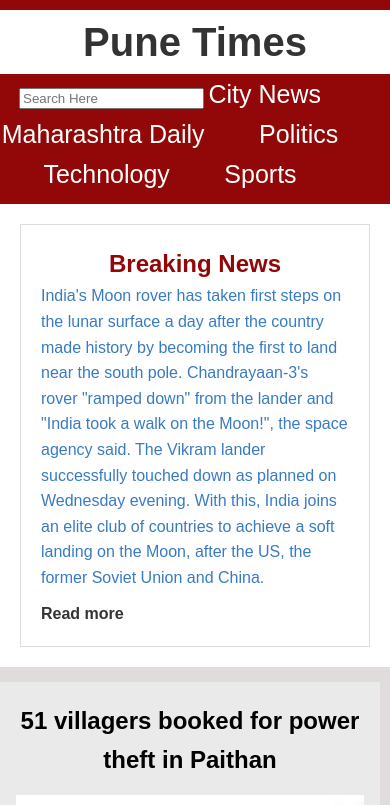
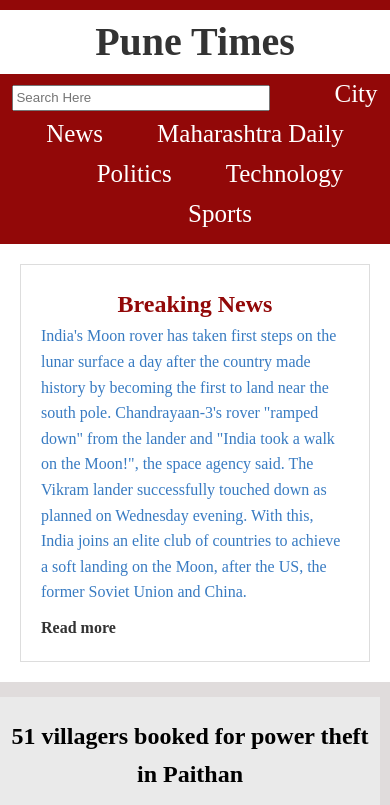
Before and after one commit to kaleharshavardhan07/news.github.io, a plain HTML site: page index.html in a window 390 px wide. Shown: the top 805 px of the page. Drawn offline with Linux system fonts and the light colour scheme.

Commit message:
Update style.css

```diff
--- a/style.css
+++ b/style.css
@@ -8,7 +8,7 @@ p {
 }
 
 body {
-    font-family: Arial, sans-serif;
+
     line-height: 1.6;
 }
 
@@ -30,10 +30,22 @@ h1 {
  background-color:white;
 }
 
+.search{
+    width: 350px;
+    height: 20px;
+    margin-right: 10px;
+}
+
+#icon:hover{
+    background-color:  #391307c5;
+    border: 4px solid  #391307c5 ;
+
+
+}
 
 nav li {
     display: inline;
-    margin-right: 50px;
+    margin-left: 50px;
 
 }
 
@@ -124,7 +136,7 @@ h2{
 }
 
 .box:hover {
-    transform: scale(1.1);
+    transform: scale(1.05);
     transition-duration: 1s;
 
 }
@@ -156,3 +168,9 @@ p {
         width: 73.33;
     }
 } */
+@media (max-width: 428px) {
+    .search{
+        width: 250px;
+    }
+
+}
```
